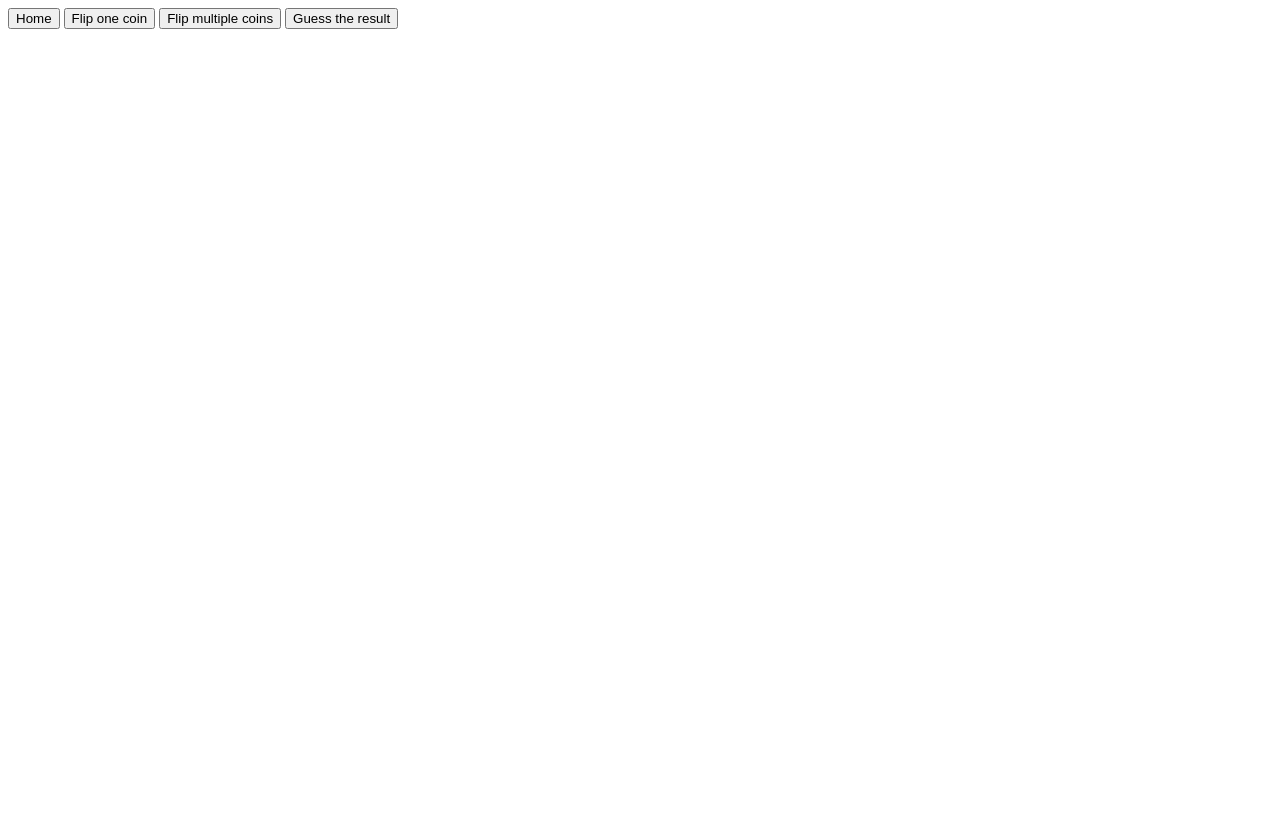
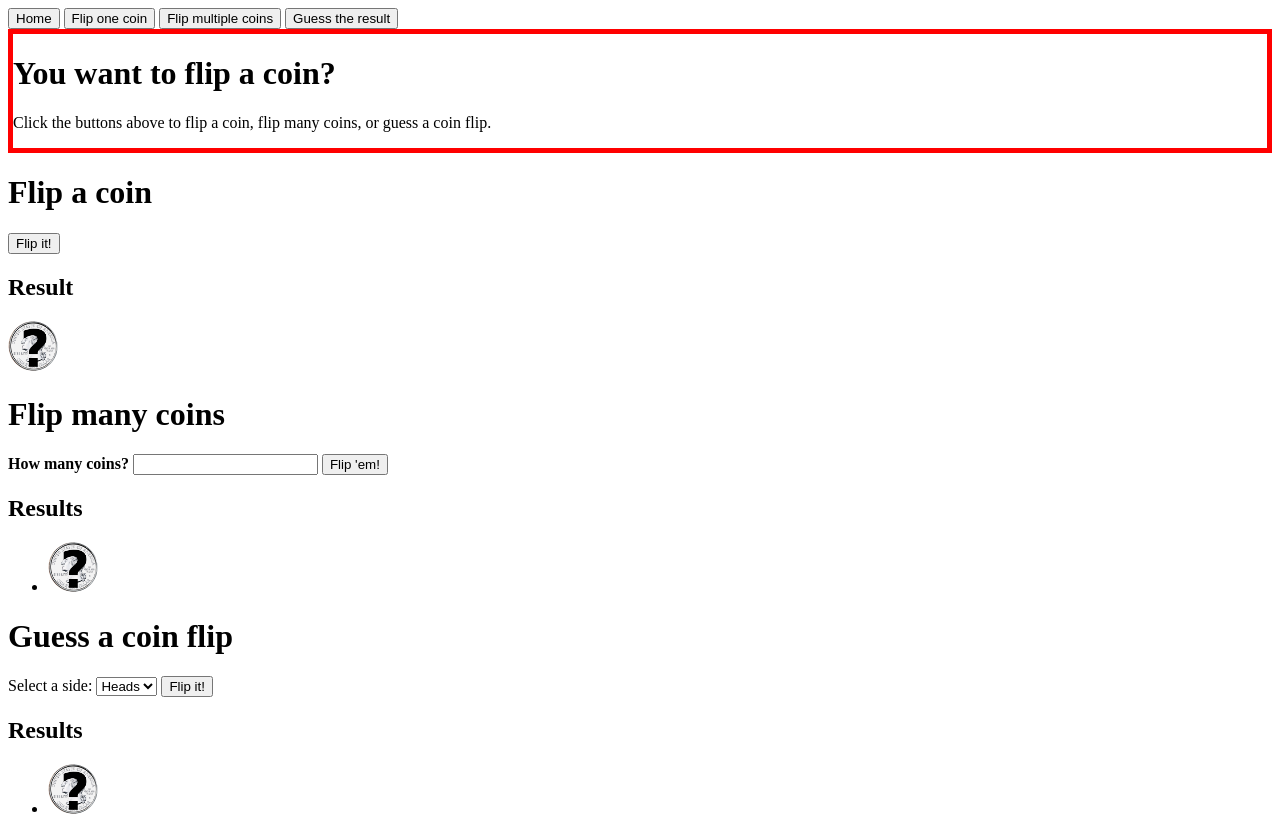
Before and after one commit to comp426-2022-spring/a05-pranavs4, a website: page public/index.html in a window 1280 px wide. Before the commit the page ends 800 px from the top, so only its background shows below. Drawn offline with Linux system fonts and the light colour scheme.

Commit message:
isthisit

```diff
--- a/public/index.html
+++ b/public/index.html
@@ -27,23 +27,79 @@
   </head>
   <body>
     <nav>
-      <button id="homenav">Home</button>
-      <button id="singlenav">Flip one coin</button>
-      <button id="multinav">Flip multiple coins</button>
-      <button id="guessnav">Guess the result</button>
+      <button id="homenav" onclick="homeNav()" class="active">Home</button>
+      <button id="singlenav" onclick="singleNav()">Flip one coin</button>
+      <button id="multinav" onclick="multiNav()">Flip multiple coins</button>
+      <button id="guessnav" onclick="guessNav()">Guess the result</button>
     </nav>
-    <div id="home">
-
+   <!-- This container div wraps all of the other divs. -->
+   <div class=container>
+    <!-- The first div is just a landing page. -->
+    <!-- All of the divs have default classes set so that they will show or not show depending on whether they are active or inactive, respectively -->
+        <div id="home" class="active">
+          <h1>You want to flip a coin?</h1>
+          <p>Click the buttons above to flip a coin, flip many coins, or guess a coin flip.
         </div>
-    <div id="single" class="hidden">
-
+    <!-- The second div has a button that interacts with the /app/flip/ endpoint. -->
+        <div id="single" class="inactive">
+          <h1>Flip a coin</h1>
+    <!-- A "coin" button that creates an event for the flipCoin() function in main.js. -->
+          <button id="coin">Flip it!</button>
+    <!-- A result paragraph-->
+          <h2>Result</h2>
+          <p><span id="result"></span></p>
+    <!-- An image of a US quarter (North Carolina variant) will be replaced by an image corresponding to the response -->
+          <img src="assets/img/coin.png" id="quarter" class="bigcoin">
         </div>
-    <div id="multi" class="hidden">
-
+    <!-- The third div has a form that interacts with the /app/flip/coins/ endpoint. -->
+        <div id="multi" class="inactive">
+          <h1>Flip many coins</h1>
+    <!-- The data from this form is going to be sent to the API using the flipCoins() function in main.js.-->
+    <!-- The event generated by the submit input below is what triggers the function. -->
+          <form id="coins">
+            <label for="number">
+              <strong>How many coins?</strong>
+            </label>
+            <input type="number" name="number" id="number">
+            <input type="submit" value="Flip 'em!">
+          </form>
+          <h2>Results</h2>
+    <!-- These empty p elements will get rewritten when the flipCoins() function processes the response. -->
+          <p id="heads"></p>
+          <p id="tails"></p>
+    <!-- This unordered list will get rewritten and filled with list elements generated by coinList() fromthe raw array data in the response. -->
+          <ul id="coinlist">
+            <li>
+              <img src="assets/img/coin.png" class="bigcoin">
+            </li>
+          </ul>
         </div>
-    <div id="guess" class="hidden">
-
+    <!-- The last div has a form that interacts with the /app/flip/call/ endpoint. -->
+        <div id="guesscoin" class="inactive">
+          <h1>Guess a coin flip</h1>
+          <form id="call">
+            <label for="side">Select a side:</label>
+    <!-- This selector determines what data is sent in the request body by the sendFlips() -->
+            <select name="guess" id="guess" form="call">
+              <option value="heads">Heads</option>
+              <option value="tails">Tails</option>
+            </select>
+    <!-- The submit event triggers the flipCall() function in main.js -->
+            <input type="submit" value="Flip it!">
+          </form>
+          <h2>Results</h2>
+          <!-- These empty spans will be replaced by the result data -->
+          <p><span id="choice"><span></p>
+          <p><span id="actual"><span></p>
+          <p><span id="results"><span></p>
+          <ul id="coingame">
+    <!-- This list element will be replaced by several list elements containing images corresponding to the results processed by the flipCall() function -->
+            <li>
+              <img src="assets/img/coin.png" class="bigcoin">
+            </li>
+          </ul>
         </div>
+        </div>
+    <!-- This runs main.js. You could also put this in the <head> section. -->
       <script src="main.js"></script>
       </body>
-</html>
```
Lines whose indentation alone changed are shown as unchanged.
